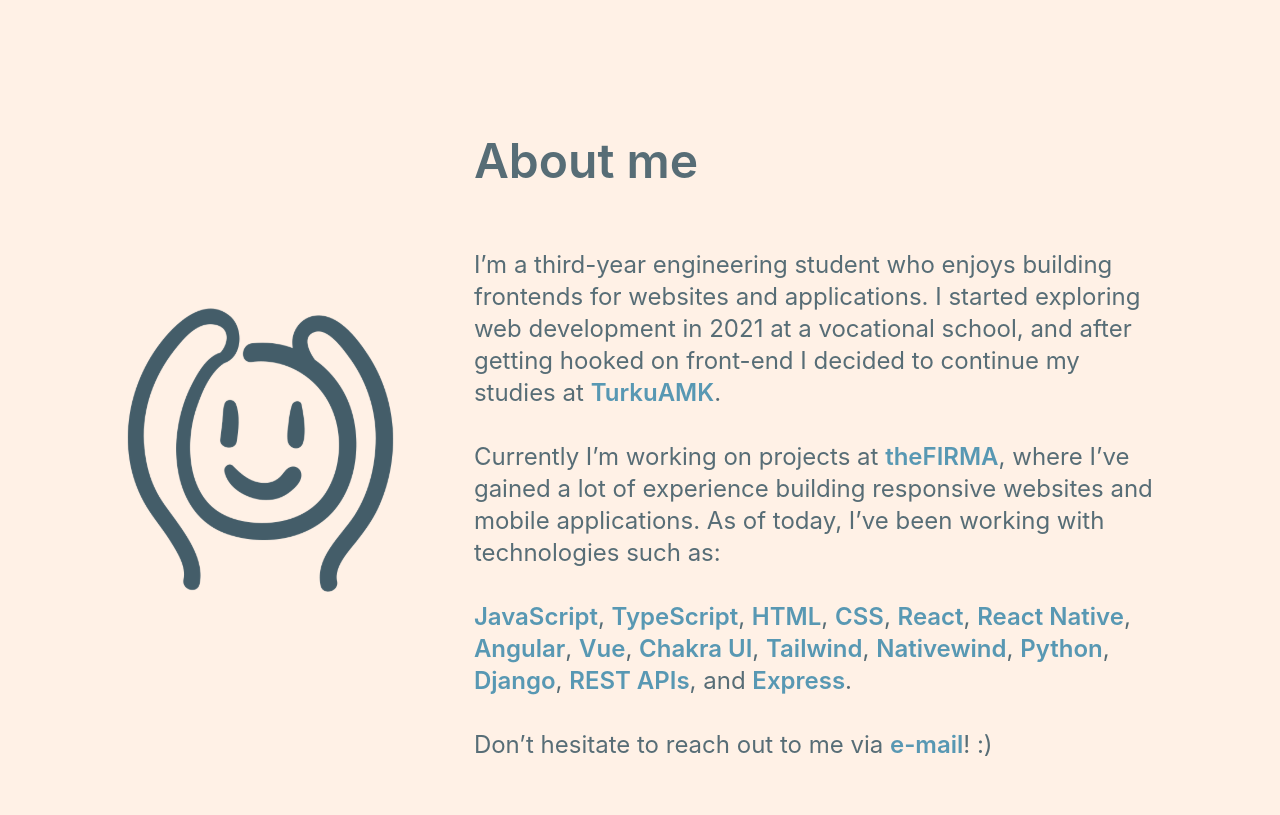
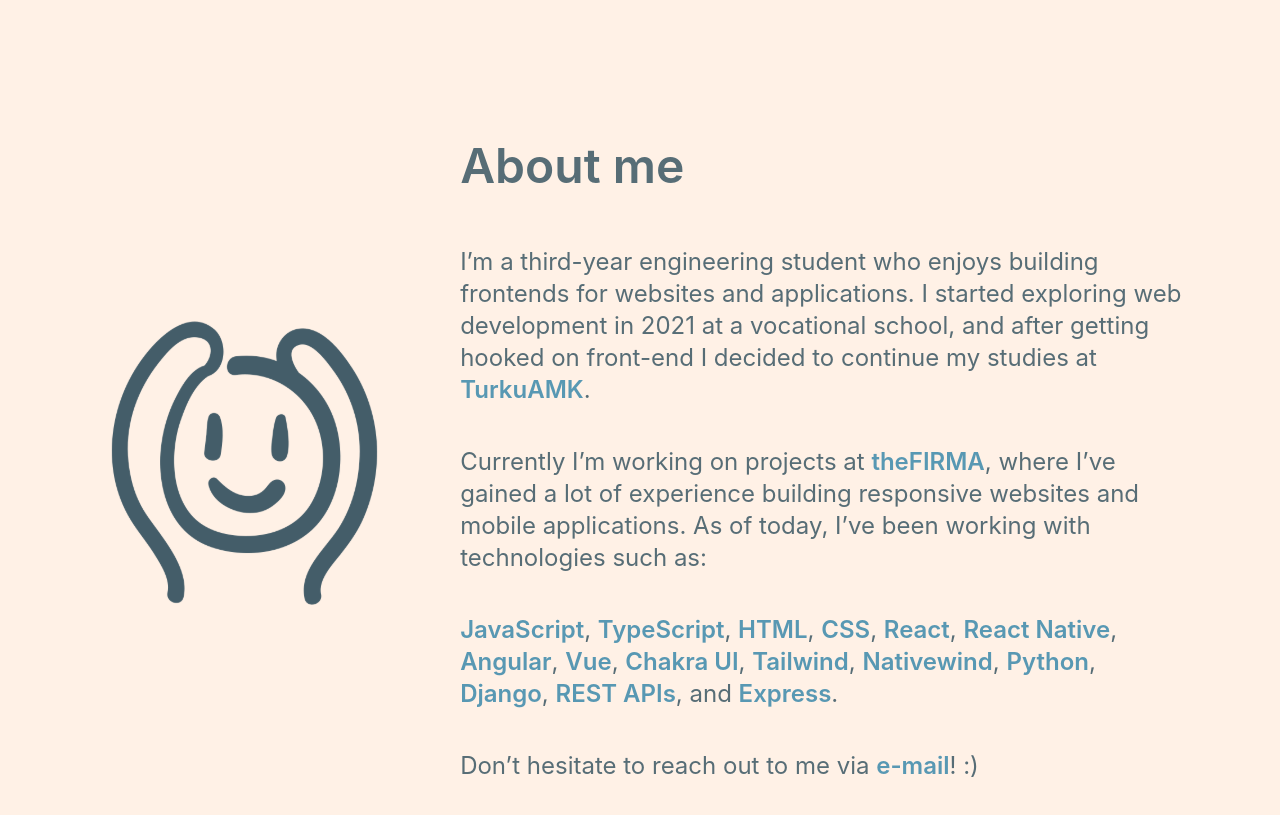
Before and after one commit to KaritaLaine/karita, a React (Vite) app in the folder karita/: page / in a window 1280 px wide. Shown: the part 1000-1815 px from the top of the page. Built offline with nearby package versions, Linux system fonts and the light colour scheme.

Commit message:
style: adjust about me text spacing

```diff
--- a/karita/src/pages/home/components/aboutMe.tsx
+++ b/karita/src/pages/home/components/aboutMe.tsx
@@ -4,12 +4,12 @@
 
 export const AboutMe = () => {
   return (
-    <div className="mt-[15%] max-w-[66rem] flex flex-wrap justify-space-between">
+    <div className="mt-[15%] max-w-[68rem] flex flex-wrap justify-space-between">
       <div className="flex items-center justify-center gap-[7%]">
         <img src={AboutMeIcon} alt="about me icon" className="w-[18rem]" />
 
-        <div className="w-[90%] text-2xl gap-[2rem] flex flex-col">
-          <p className="text-5xl font-semibold mb-[2rem]" id="about-me-header">
+        <div className="w-[90%] text-2xl gap-[2.5rem] flex flex-col">
+          <p className="text-5xl font-semibold mb-[1rem]" id="about-me-header">
             About me
           </p>
           <p>
```
